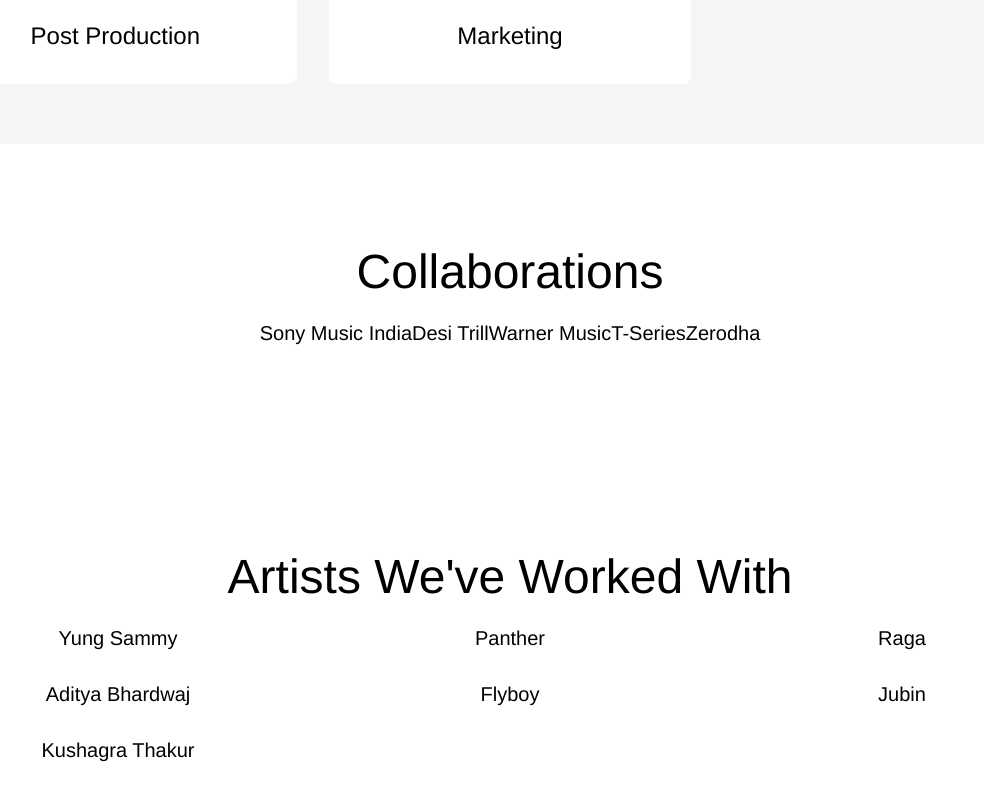
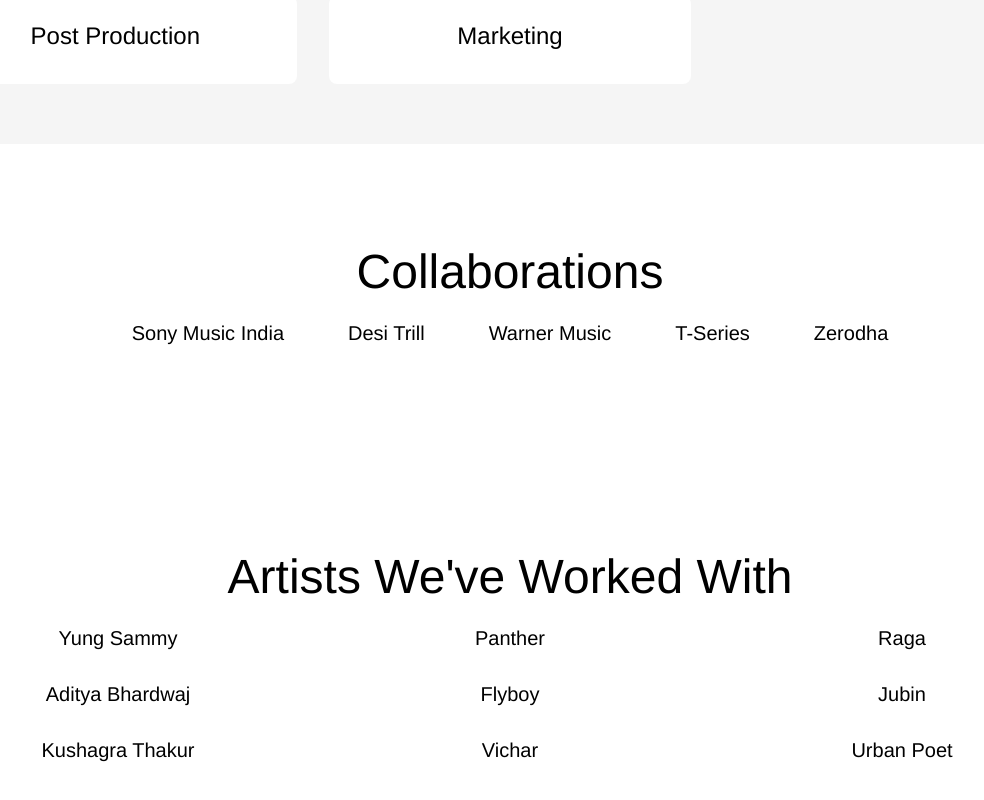
Before and after one commit to satyam3196/witness-films, a React (Create React App) app: page /about in a window 1280 px wide. Shown: the part 838-1638 px from the top of the page, without its empty margins (130-1114 px from the left). Built offline with nearby package versions, Linux system fonts and the light colour scheme.

Commit message:
About us page fix

```diff
--- a/src/pages/About.tsx
+++ b/src/pages/About.tsx
@@ -11,6 +11,7 @@
   marginBottom: '40px',
   fontSize: '1.2rem',
   lineHeight: 1.8,
+  textAlign: 'justify'
 });
 
 const CollaborationSection = styled(Box)({
@@ -45,7 +46,9 @@
     'Aditya Bhardwaj',
     'Flyboy',
     'Jubin',
-    'Kushagra Thakur'
+    'Kushagra Thakur',
+    'Vichar',
+    'Urban Poet',
   ];
 
   return (
@@ -98,10 +101,15 @@
           <Typography variant="h3" gutterBottom>
             Collaborations
           </Typography>
-          <Grid container justifyContent="center">
+          <Grid container justifyContent="center" spacing={4}>
             {collaborations.map((company) => (
               <Grid item key={company}>
-                <Typography variant="h6" component={motion.div} whileHover={{ scale: 1.1 }}>
+                <Typography
+                  variant="h6"
+                  component={motion.div}
+                  whileHover={{ scale: 1.1 }}
+                  sx={{ mx: 2 }}
+                >
                   {company}
                 </Typography>
               </Grid>
--- a/src/pages/Home.tsx
+++ b/src/pages/Home.tsx
@@ -76,6 +76,12 @@
       </HeroSection>
 
       <Container>
+        <Box sx={{ textAlign: 'center', mt: 8, mb: 4 }}>
+          <Typography variant="h3" component="h2" sx={{ mb: 2 }}>
+            Featured Projects
+          </Typography>
+          <Box sx={{ width: '60px', height: '4px', backgroundColor: '#000', margin: '0 auto', mb: 3 }} />
+        </Box>
         <PortfolioGrid container spacing={3}>
           {projects.map((project) => (
             <Grid item xs={12} sm={6} md={4} key={project.id}>
@@ -95,6 +101,21 @@
             </Grid>
           ))}
         </PortfolioGrid>
+        {/* <Box sx={{ textAlign: 'center', mt: 4, mb: 8 }}>
+          <Link to="/portfolio" style={{ textDecoration: 'none' }}>
+            <Typography
+              variant="h6"
+              sx={{
+                color: '#000',
+                '&:hover': {
+                  textDecoration: 'underline'
+                }
+              }}
+            >
+              View All Projects in Our Portfolio →
+            </Typography>
+          </Link>
+        </Box> */}
       </Container>
     </Box>
   );
```
